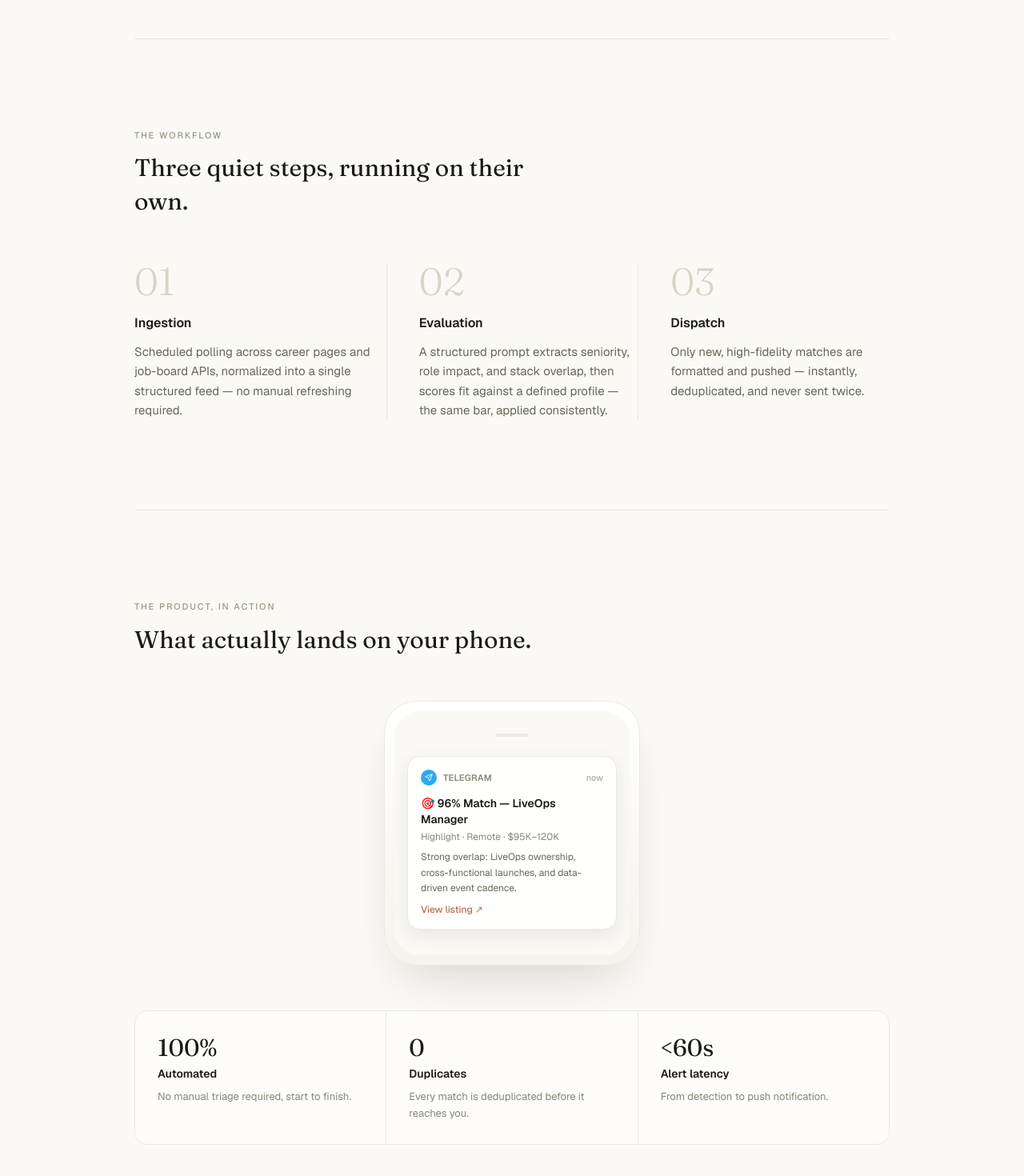
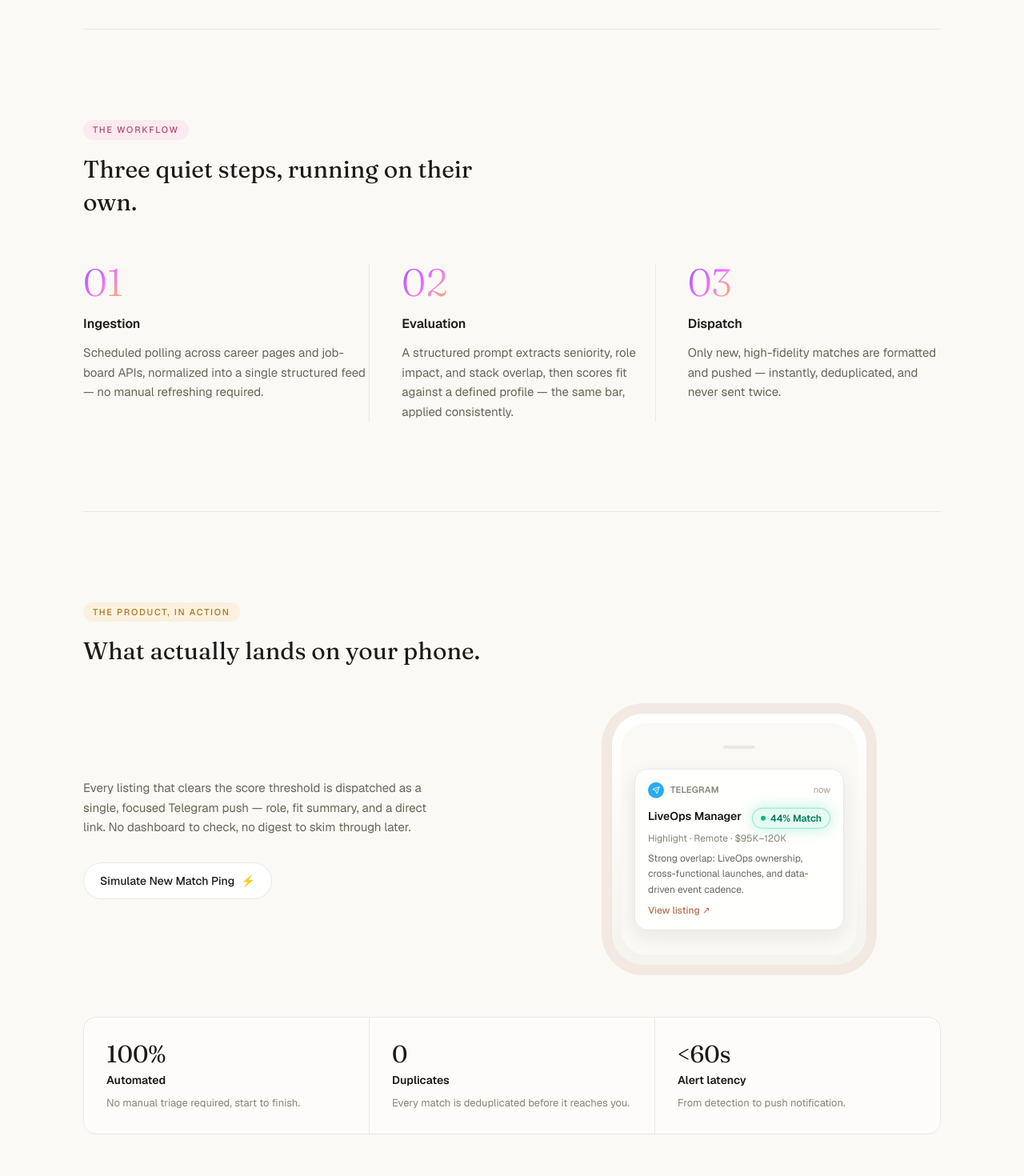
Before and after one commit to talcaciularu/job-search-alert-agent, a Next.js app in the folder web/: page / in a window 1280 px wide. Shown: the part 1294-2764 px from the top of the page at 80% size. Built offline with nearby package versions, Linux system fonts and the light colour scheme.

Commit message:
Widen layout, add color accents, and animate the Telegram alert ping

```diff
--- a/web/app/globals.css
+++ b/web/app/globals.css
@@ -25,3 +25,15 @@ body {
   color: var(--foreground);
   font-family: Arial, Helvetica, sans-serif;
 }
+
+@keyframes phone-pulse {
+  0% {
+    box-shadow: 0 0 0 0 rgba(181, 113, 75, 0.35);
+  }
+  70% {
+    box-shadow: 0 0 0 18px rgba(181, 113, 75, 0);
+  }
+  100% {
+    box-shadow: 0 0 0 0 rgba(181, 113, 75, 0);
+  }
+}
--- a/web/app/page.tsx
+++ b/web/app/page.tsx
@@ -1,3 +1,7 @@
+"use client";
+
+import { useEffect, useRef, useState } from "react";
+import { motion } from "framer-motion";
 import { ArrowDown, ArrowUpRight, Send } from "lucide-react";
 
 const REPO_URL = "https://github.com/talcaciularu/job-search-alert-agent";
@@ -41,10 +45,74 @@ const OUTCOMES = [
   { value: "<60s", label: "Alert latency", caption: "From detection to push notification." },
 ];
 
+type Tone = "violet" | "rose" | "amber" | "emerald";
+
+const TONE_STYLES: Record<Tone, string> = {
+  violet: "bg-[#EFEBFA] text-[#6650A6]",
+  rose: "bg-[#FBEAF0] text-[#B04C74]",
+  amber: "bg-[#FBF1DE] text-[#A9761F]",
+  emerald: "bg-[#E9F5EE] text-[#3F8F5E]",
+};
+
+function Eyebrow({ tone, children }: { tone: Tone; children: string }) {
+  return (
+    <span
+      className={`inline-flex items-center rounded-full px-3 py-1 text-[11px] font-medium uppercase tracking-[0.16em] ${TONE_STYLES[tone]}`}
+    >
+      {children}
+    </span>
+  );
+}
+
+const MATCH_TARGET = 96;
+
 export default function Home() {
+  const [pingKey, setPingKey] = useState(0);
+  const [matchPercent, setMatchPercent] = useState(0);
+  const [isPulsing, setIsPulsing] = useState(false);
+  const loopRef = useRef<ReturnType<typeof setInterval> | null>(null);
+
+  function scheduleLoop() {
+    if (loopRef.current) clearInterval(loopRef.current);
+    loopRef.current = setInterval(() => {
+      setPingKey((k) => k + 1);
+    }, 6000);
+  }
+
+  function handleManualPing() {
+    setPingKey((k) => k + 1);
+    scheduleLoop();
+  }
+
+  useEffect(() => {
+    scheduleLoop();
+    return () => {
+      if (loopRef.current) clearInterval(loopRef.current);
+    };
+    // eslint-disable-next-line react-hooks/exhaustive-deps
+  }, []);
+
+  useEffect(() => {
+    setMatchPercent(0);
+    setIsPulsing(true);
+    const pulseTimeout = setTimeout(() => setIsPulsing(false), 900);
+
+    let current = 0;
+    const countInterval = setInterval(() => {
+      current = Math.min(MATCH_TARGET, current + 4);
+      setMatchPercent(current);
+      if (current >= MATCH_TARGET) clearInterval(countInterval);
+    }, 18);
+
+    return () => {
+      clearInterval(countInterval);
+      clearTimeout(pulseTimeout);
+    };
+  }, [pingKey]);
+
   return (
     <div className="min-h-screen bg-[#FAF9F6] font-sans text-[#1B1A17]">
-      <div className="mx-auto max-w-5xl px-6 md:px-10">
+      <div className="mx-auto max-w-6xl px-6 md:px-10">
         {/* Folio */}
         <div className="flex items-center justify-between pt-8 text-[11px] font-medium uppercase tracking-[0.2em] text-[#9C9686]">
           <span>Case Study / 01</span>
@@ -65,11 +133,11 @@ export default function Home() {
             Project Case Study &middot; Autonomous Workflows
           </div>
 
-          <h1 className="mt-8 max-w-3xl font-serif text-4xl font-normal leading-[1.15] tracking-tight text-[#1B1A17] sm:text-5xl md:text-6xl">
+          <h1 className="mt-8 max-w-4xl font-serif text-4xl font-normal leading-[1.15] tracking-tight text-[#1B1A17] sm:text-5xl md:text-6xl">
             Turning a manual hunt into an automated pipeline.
           </h1>
 
-          <p className="mt-7 max-w-xl text-lg leading-relaxed text-[#6B6558]">
+          <p className="mt-7 max-w-2xl text-lg leading-relaxed text-[#6B6558]">
             Job boards are noisy and uncurated. Instead of endless manual scrolling, I built an
             end-to-end Python &amp; AI agent that monitors listings, scores match fidelity, and
             pushes instant alerts to Telegram.
@@ -97,10 +165,8 @@ export default function Home() {
 
         {/* Friction vs Solution */}
         <section className="border-t border-[#EAE8E3] py-20 md:py-28">
-          <p className="text-[11px] font-medium uppercase tracking-[0.18em] text-[#9C9686]">
-            The mindset
-          </p>
-          <h2 className="mt-3 max-w-lg font-serif text-2xl font-normal leading-snug text-[#1B1A17] sm:text-3xl">
+          <Eyebrow tone="violet">The mindset</Eyebrow>
+          <h2 className="mt-4 max-w-lg font-serif text-2xl font-normal leading-snug text-[#1B1A17] sm:text-3xl">
             Why I built it instead of living with it.
           </h2>
 
@@ -136,10 +202,8 @@ export default function Home() {
 
         {/* Architecture */}
         <section id="architecture" className="scroll-mt-16 border-t border-[#EAE8E3] py-20 md:py-28">
-          <p className="text-[11px] font-medium uppercase tracking-[0.18em] text-[#9C9686]">
-            The workflow
-          </p>
-          <h2 className="mt-3 max-w-lg font-serif text-2xl font-normal leading-snug text-[#1B1A17] sm:text-3xl">
+          <Eyebrow tone="rose">The workflow</Eyebrow>
+          <h2 className="mt-4 max-w-lg font-serif text-2xl font-normal leading-snug text-[#1B1A17] sm:text-3xl">
             Three quiet steps, running on their own.
           </h2>
 
@@ -151,11 +215,11 @@ export default function Home() {
                   i > 0 ? "border-t border-[#EAE8E3] md:border-l md:border-t-0 md:pl-10" : ""
                 }`}
               >
-                <span className="font-serif text-4xl font-light text-[#D9D3C7] md:text-5xl">
+                <span className="bg-gradient-to-br from-violet-500 via-fuchsia-400 to-amber-400 bg-clip-text font-serif text-4xl font-light text-transparent md:text-5xl">
                   {step.n}
                 </span>
                 <h3 className="mt-4 text-base font-semibold text-[#1B1A17]">{step.title}</h3>
-                <p className="mt-3 max-w-xs text-[15px] leading-relaxed text-[#6B6558]">
+                <p className="mt-3 max-w-sm text-[15px] leading-relaxed text-[#6B6558]">
                   {step.body}
                 </p>
               </div>
@@ -165,19 +229,47 @@ export default function Home() {
 
         {/* Product in Action */}
         <section className="border-t border-[#EAE8E3] py-20 md:py-28">
-          <p className="text-[11px] font-medium uppercase tracking-[0.18em] text-[#9C9686]">
-            The product, in action
-          </p>
-          <h2 className="mt-3 max-w-lg font-serif text-2xl font-normal leading-snug text-[#1B1A17] sm:text-3xl">
+          <Eyebrow tone="amber">The product, in action</Eyebrow>
+          <h2 className="mt-4 max-w-lg font-serif text-2xl font-normal leading-snug text-[#1B1A17] sm:text-3xl">
             What actually lands on your phone.
           </h2>
 
-          <div className="mx-auto mt-14 max-w-xs">
-            <div className="relative rounded-[2.5rem] border border-[#EAE8E3] bg-gradient-to-b from-white to-[#F5F3EE] p-3 shadow-[0_30px_60px_-24px_rgba(27,26,23,0.18)]">
+          <div className="mt-14 grid gap-14 md:grid-cols-2 md:items-center md:gap-16">
+            <div>
+              <p className="max-w-md text-[15px] leading-relaxed text-[#6B6558]">
+                Every listing that clears the score threshold is dispatched as a single, focused
+                Telegram push — role, fit summary, and a direct link. No dashboard to check, no
+                digest to skim through later.
+              </p>
+              <button
+                onClick={handleManualPing}
+                className="mt-8 inline-flex items-center gap-2 rounded-full border border-[#EAE8E3] bg-white px-5 py-3 text-sm font-medium text-[#1B1A17] transition-colors hover:border-[#1B1A17]/30 hover:bg-[#FDFCFA]"
+              >
+                Simulate New Match Ping
+                <span aria-hidden>⚡</span>
+              </button>
+            </div>
+
+            <div className="relative mx-auto w-full max-w-xs">
+              <div
+                aria-hidden
+                className="absolute -inset-10 -z-10 rounded-[3rem] bg-gradient-to-br from-violet-500/10 via-rose-500/5 to-amber-500/10 blur-3xl"
+              />
+              <div
+                className={`relative rounded-[2.5rem] border border-[#EAE8E3] bg-gradient-to-b from-white to-[#F5F3EE] p-3 shadow-[0_30px_60px_-24px_rgba(27,26,23,0.18)] ${
+                  isPulsing ? "animate-[phone-pulse_0.9s_ease-out]" : ""
+                }`}
+              >
                 <div className="rounded-[2rem] bg-[#FAF9F6] px-4 pb-8 pt-7">
                   <div className="mx-auto mb-6 h-1 w-10 rounded-full bg-[#EAE8E3]" />
 
-                <div className="rounded-2xl border border-[#EAE8E3] bg-white/95 p-4 shadow-[0_8px_24px_rgba(27,26,23,0.08)]">
+                  <motion.div
+                    key={pingKey}
+                    initial={{ opacity: 0, y: -16 }}
+                    animate={{ opacity: 1, y: 0 }}
+                    transition={{ type: "spring", stiffness: 260, damping: 20 }}
+                    className="rounded-2xl border border-[#EAE8E3] bg-white/95 p-4 shadow-[0_8px_24px_rgba(27,26,23,0.08)]"
+                  >
                     <div className="flex items-center justify-between">
                       <div className="flex items-center gap-2">
                         <span className="flex h-5 w-5 items-center justify-center rounded-full bg-[#2AABEE]">
@@ -190,21 +282,26 @@ export default function Home() {
                       <span className="text-[11px] text-[#A39C8C]">now</span>
                     </div>
 
-                  <p className="mt-3 text-sm font-semibold text-[#1B1A17]">
-                    🎯 96% Match — LiveOps Manager
-                  </p>
+                    <div className="mt-3 flex items-start justify-between gap-2">
+                      <p className="text-sm font-semibold text-[#1B1A17]">LiveOps Manager</p>
+                      <span className="inline-flex shrink-0 items-center gap-1.5 rounded-full border border-emerald-400/40 bg-emerald-400/10 px-2.5 py-1 text-xs font-semibold text-emerald-700 shadow-[0_0_18px_rgba(52,211,153,0.35)]">
+                        <span className="h-1.5 w-1.5 rounded-full bg-emerald-500" />
+                        {matchPercent}% Match
+                      </span>
+                    </div>
                     <p className="mt-1 text-xs text-[#8A8578]">Highlight &middot; Remote &middot; $95K–120K</p>
                     <p className="mt-2 text-xs leading-relaxed text-[#6B6558]">
                       Strong overlap: LiveOps ownership, cross-functional launches, and
                       data-driven event cadence.
                     </p>
                     <p className="mt-2 text-xs font-medium text-[#B5714B]">View listing ↗</p>
+                  </motion.div>
                 </div>
               </div>
             </div>
           </div>
 
-          <div className="mt-14 grid gap-px overflow-hidden rounded-2xl border border-[#EAE8E3] bg-[#EAE8E3] sm:grid-cols-3">
+          <div className="mt-16 grid gap-px overflow-hidden rounded-2xl border border-[#EAE8E3] bg-[#EAE8E3] sm:grid-cols-3">
             {OUTCOMES.map((outcome) => (
               <div key={outcome.label} className="bg-[#FDFCFA] p-7">
                 <p className="font-serif text-3xl font-normal text-[#1B1A17]">{outcome.value}</p>
@@ -217,13 +314,11 @@ export default function Home() {
 
         {/* About & Connect */}
         <section className="border-t border-[#EAE8E3] py-20 md:py-28">
-          <p className="text-[11px] font-medium uppercase tracking-[0.18em] text-[#9C9686]">
-            About the builder
-          </p>
+          <Eyebrow tone="emerald">About the builder</Eyebrow>
           <p className="mt-5 max-w-2xl font-serif text-xl font-normal leading-relaxed text-[#1B1A17] sm:text-2xl">
             I build tools when something feels slower than it should be.
           </p>
-          <p className="mt-6 max-w-xl text-[15px] leading-relaxed text-[#6B6558]">
+          <p className="mt-6 max-w-2xl text-[15px] leading-relaxed text-[#6B6558]">
             This project paired data rigor with a bit of design taste: a scraper that never
             sleeps, a scoring layer that thinks in structured criteria, and a delivery mechanism
             built for zero friction. It&rsquo;s a small system, but it&rsquo;s exactly the kind of
--- a/web/package.json
+++ b/web/package.json
@@ -9,6 +9,7 @@
     "lint": "eslint"
   },
   "dependencies": {
+    "framer-motion": "^13.3.0",
     "lucide-react": "^1.46.0",
     "next": "16.3.5",
     "react": "19.2.8",
```
Also changed, not shown: 1 other file (tests, documents, lock files or other folders). Lines whose indentation alone changed are shown as unchanged.
